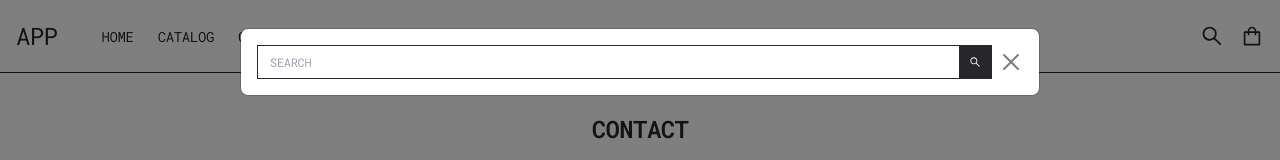
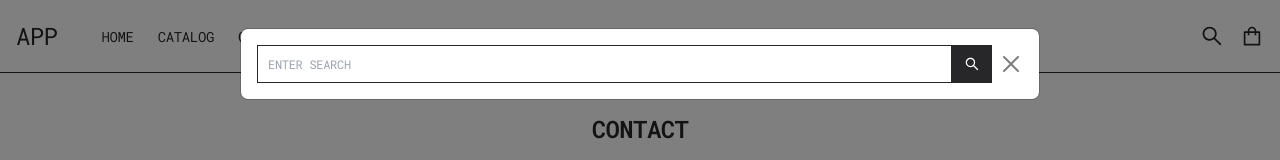
Before and after one commit to lbavendanos/privoti, a Next.js app: page /contact in a window 1280 px wide. Both pictures are taken after a click on the button 1212 px from the left and 36 px from the top of the page. Shown: the top 160 px of the page. Built offline with nearby package versions, Linux system fonts and the light colour scheme; no server answers.

Commit message:
Fix form control

```diff
--- a/src/common/components/FormControl.tsx
+++ b/src/common/components/FormControl.tsx
@@ -10,7 +10,7 @@ const FormControl = React.forwardRef<any, any>(
   ({ className, multiline, ...props }, ref) => {
     const formControlClassName = [
       'w-full h-auto p-2.5',
-      'border border-zinc-800 outline-none',
+      'border border-zinc-800 outline-none rounded-none',
       'text-xs text-zinc-500 tracking-tight',
       'placeholder:uppercase placeholder:tracking-tight',
     ]
--- a/src/layouts/base/components/BaseFooterSubscribe.tsx
+++ b/src/layouts/base/components/BaseFooterSubscribe.tsx
@@ -14,12 +14,12 @@ export default function BaseFooterSubscribe() {
           type="email"
           name="email"
           placeholder="Enter email"
-          className="shrink py-0 max-w-[350px]"
+          className="shrink py-2 max-w-[350px]"
         />
         <button
           className={cn(
             'grow-0 shrink-0',
-            'w-10 h-8',
+            'w-10 h-auto',
             'flex justify-center items-center',
             'text-white bg-zinc-800'
           )}
--- a/src/layouts/base/components/BaseNavbarSearchModal.tsx
+++ b/src/layouts/base/components/BaseNavbarSearchModal.tsx
@@ -5,6 +5,7 @@ import { SearchIcon } from '@/common/components/Icons'
 import Modal, { ModalProps } from '@/common/components/Modal'
 import ModalBody from '@/common/components/ModalBody'
 import CloseButton from '@/common/components/CloseButton'
+import FormControl from '@/common/components/FormControl'
 
 interface BaseNavbarSearchModalProps extends ModalProps {}
 
@@ -16,20 +17,20 @@ export default function BaseNavbarSearchModal({
     <Modal {...props} onHide={onHide} size="lg">
       <ModalBody>
         <div className="flex items-center space-x-2">
-          <div className="relative w-full flex border border-zinc-800 text-xs">
-            <input
+          <div className="flex justify-center w-full">
+            <FormControl
               id="search"
               type="search"
               name="search"
-              className="w-full h-8 px-3 outline-none placeholder:uppercase placeholder:tracking-tight text-zinc-500"
-              placeholder="Search"
-              autoComplete="off"
+              placeholder="Enter search"
+              className="shrink"
             />
             <button
               className={cn(
-                'absolute right-0 w-8 h-8',
+                'grow-0 shrink-0',
+                'w-10 h-auto',
                 'flex justify-center items-center',
-                'text-white bg-zinc-800 '
+                'text-white bg-zinc-800'
               )}
             >
               <SearchIcon />
```
